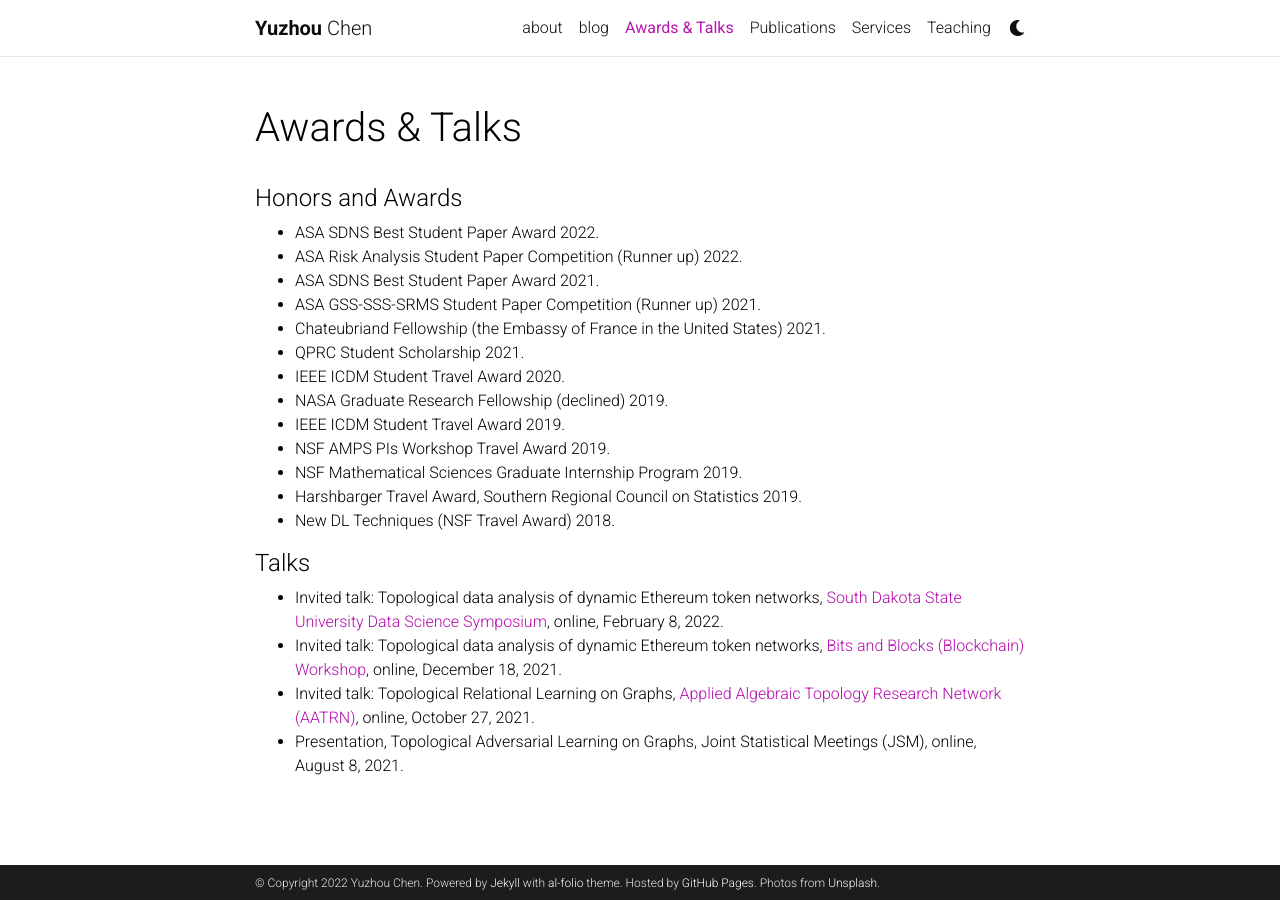
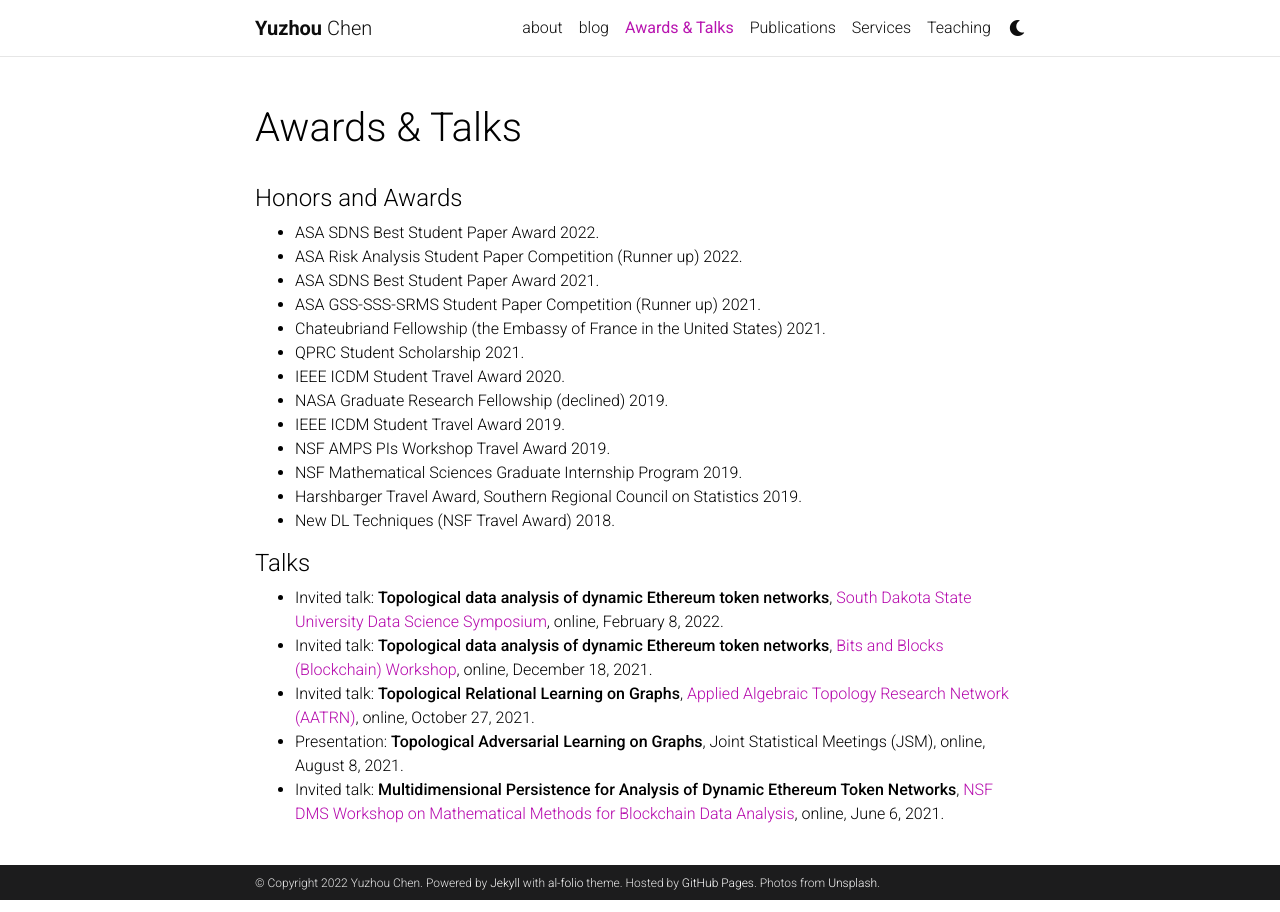
Before and after one commit to yuzhouguangc/yuguang_website, a Jekyll site: the page built from _pages/talks.md, in a window 1280 px wide. Built offline with Jekyll 4.4.1, drawn with Linux system fonts in a browser that asks for light colours; comment, search, counter and statistics services are not loaded; a style sheet for code colours, icons or effects is not loaded.

Commit message:
Update talks.md

```diff
--- a/_pages/talks.md
+++ b/_pages/talks.md
@@ -23,7 +23,8 @@ nav: true
 - New DL Techniques (NSF Travel Award) 2018.
 
 #### Talks
-- Invited talk: Topological data analysis of dynamic Ethereum token networks, [South Dakota State University Data Science Symposium](https://openprairie.sdstate.edu/datascience_symposium/2022/), online, February 8, 2022.
-- Invited talk: Topological data analysis of dynamic Ethereum token networks, [Bits and Blocks (Blockchain) Workshop](https://bitsandblocks2021.super.site/), online, December 18, 2021.
-- Invited talk: Topological Relational Learning on Graphs, [Applied Algebraic Topology Research Network (AATRN)](https://www.aatrn.net/home), online, October 27, 2021.
-- Presentation, Topological Adversarial Learning on Graphs, Joint Statistical Meetings (JSM), online, August 8, 2021.
+- Invited talk: **Topological data analysis of dynamic Ethereum token networks**, [South Dakota State University Data Science Symposium](https://openprairie.sdstate.edu/datascience_symposium/2022/), online, February 8, 2022.
+- Invited talk: **Topological data analysis of dynamic Ethereum token networks**, [Bits and Blocks (Blockchain) Workshop](https://bitsandblocks2021.super.site/), online, December 18, 2021.
+- Invited talk: **Topological Relational Learning on Graphs**, [Applied Algebraic Topology Research Network (AATRN)](https://www.aatrn.net/home), online, October 27, 2021.
+- Presentation: **Topological Adversarial Learning on Graphs**, Joint Statistical Meetings (JSM), online, August 8, 2021.
+- Invited talk: **Multidimensional Persistence for Analysis of Dynamic Ethereum Token Networks**, [NSF DMS Workshop on Mathematical Methods for Blockchain Data Analysis](https://sites.google.com/view/nsf-blockchain-workshop/home), online, June 6, 2021.
```
